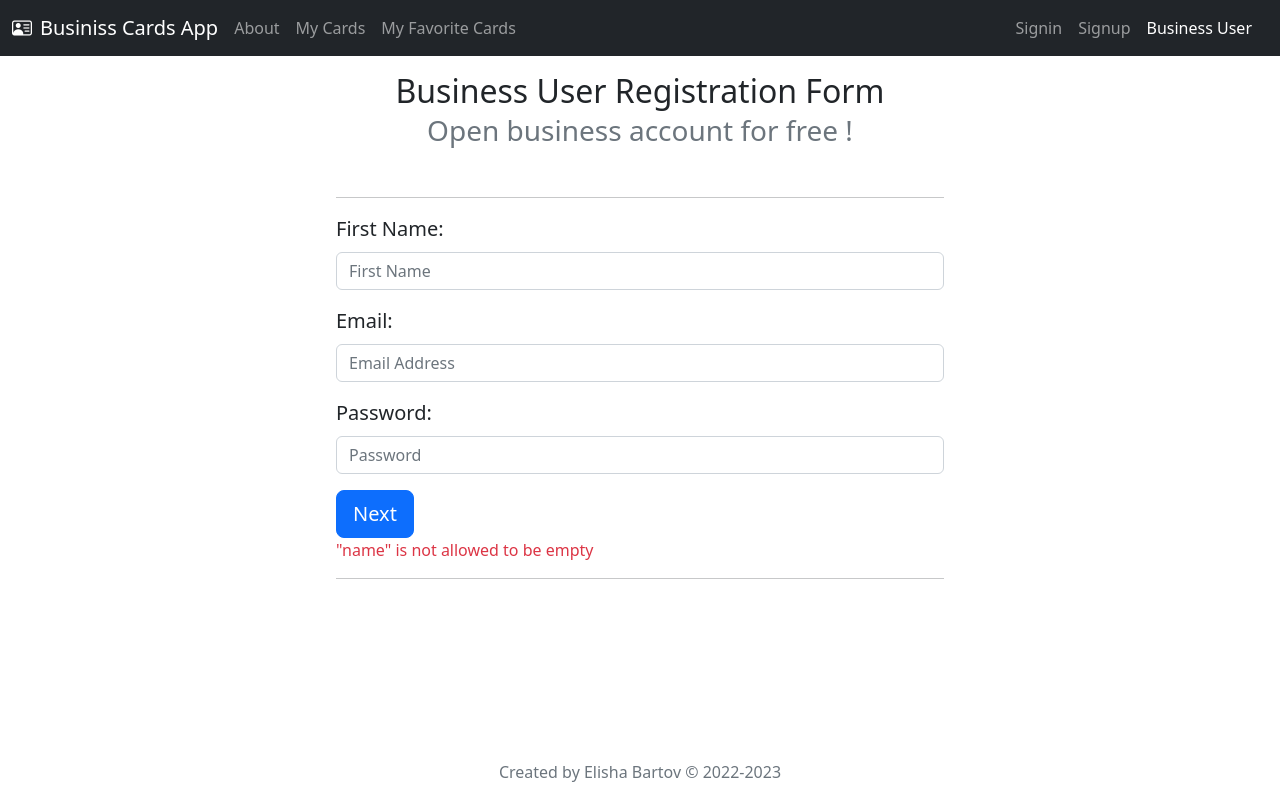
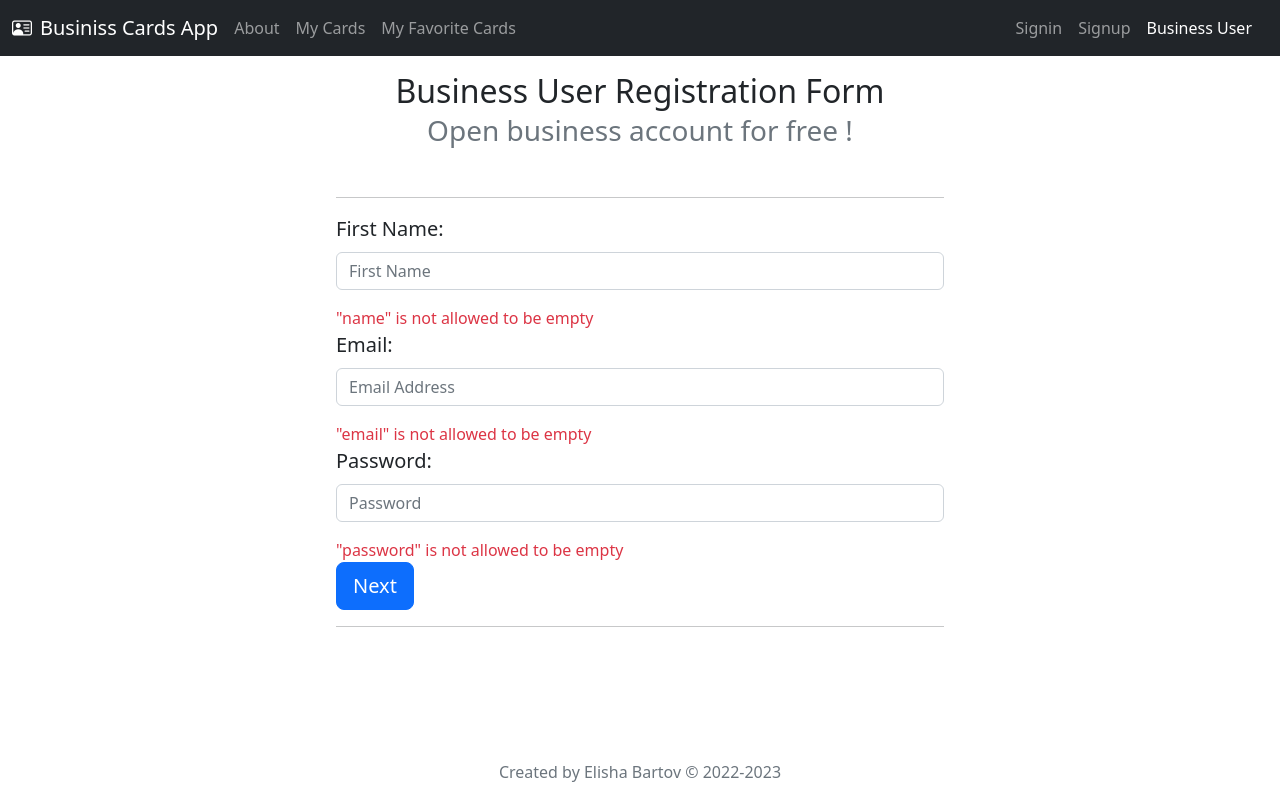
Before and after one commit to BartovElisha/react-app-business-card, a React (Create React App) app: page /businessuserregistration in a window 1280 px wide. Both pictures are taken after a click on the button "Next". Built offline with nearby package versions, Linux system fonts and the light colour scheme.

Commit message:
Added validation to each row for Business component.

```diff
--- a/src/auth/BusinessUserRegistration.tsx
+++ b/src/auth/BusinessUserRegistration.tsx
@@ -4,7 +4,7 @@ import { useNavigate } from "react-router-dom";
 import { toast } from "react-toastify";
 import Title from "../components/Title";
 import { postRequest } from "../services/apiService";
-import { IUserData } from "../types/types";
+import { IError, IUserData } from "../types/types";
 
 function BusinessUserRegistration() {
     // States
@@ -12,7 +12,7 @@ function BusinessUserRegistration() {
     const [name, setName] = useState<string>('');
     const [email, setEmail] = useState<string>('');
     const [password, setPassword] = useState<string>('');
-    const [error, setError] = useState<string>('');
+    const [error, setError] = useState<IError>({});
 
     function submit() {
         const schema = Joi.object().keys({
@@ -27,14 +27,23 @@ function BusinessUserRegistration() {
             email,
             password,
             isBiz: true
-        });
+        },{abortEarly: false});
 
         if (error) {
-            setError(error.message);
+            const result : IError = {};
+
+            error.details.forEach((item) => {
+            if (item.context) {
+                    const key = item.context.key + '';
+                    result[key] = item.message;
+                }
+            })
+
+            setError(result);
             return;
         }
 
-        setError('');
+        setError({});
         register(value);
     }
 
@@ -98,6 +107,12 @@ function BusinessUserRegistration() {
                     >
                     </input>
                 </div>
+                {
+                    error && error.name &&
+                    <div className="text-danger">
+                        {error.name}
+                    </div>
+                }
                 <div className="mp-3">
                     <label className="mb-2 fs-5">Email:</label>
                     <input
@@ -109,6 +124,12 @@ function BusinessUserRegistration() {
                     >
                     </input>
                 </div>
+                {
+                    error && error.email &&
+                    <div className="text-danger">
+                        {error.email}
+                    </div>
+                }
                 <div className="mp-3">
                     <label className="mb-2 fs-5">Password:</label>
                     <input
@@ -120,6 +141,12 @@ function BusinessUserRegistration() {
                     >
                     </input>
                 </div>
+                {
+                    error && error.password &&
+                    <div className="text-danger">
+                        {error.password}
+                    </div>
+                }
                 <div>
                     <button
                         onClick={submit}
@@ -127,12 +154,6 @@ function BusinessUserRegistration() {
                     >Next
                     </button>
                 </div>
-                {
-                    error &&
-                    <div className="text-danger">
-                        {error}
-                    </div>
-                }
                 <hr/>
             </div>
         </>
```
